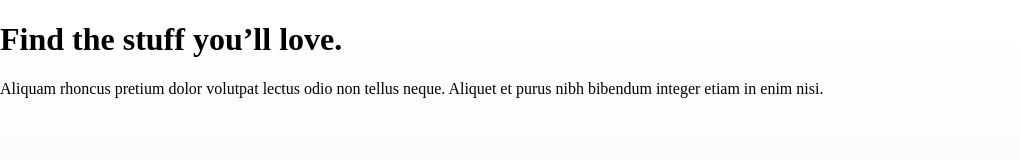
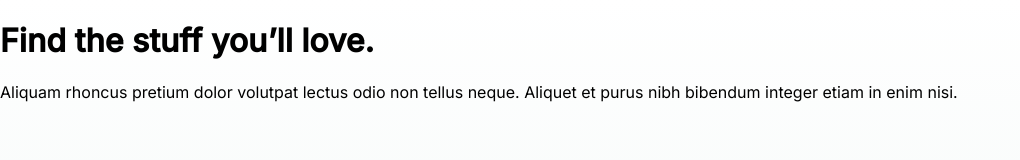
Before and after one commit to juancaorg/habitual, a plain HTML site: page index.html in a window 1280 px wide. Shown: the top 160 px of the page, without its empty margins (0-1020 px from the left). Drawn offline with Linux system fonts and the light colour scheme.

Commit message:
feat(styles): format styles, add Inter font and hide overflow-x

```diff
--- a/styles.css
+++ b/styles.css
@@ -1,3 +1,5 @@
+@import url("https://fonts.googleapis.com/css2?family=Inter:wght@400;500&display=swap");
+
 html {
 	/* Prevent to add horizontal scroll bars
 	on the site when adding padding to any element */
@@ -5,8 +7,15 @@ html {
 }
 
 body {
+	background: linear-gradient(
+		180deg,
+		#ffffff 0%,
+		#f3f8f7 49.91%,
+		#fff9f5 94.19%
+	);
+	font-family: "Inter", sans-serif;
 	margin: 0;
-	background: linear-gradient(180deg, #FFFFFF 0%, #F3F8F7 49.91%, #FFF9F5 94.19%);
+	overflow-x: hidden;
 }
 
 .wrapper {
```
